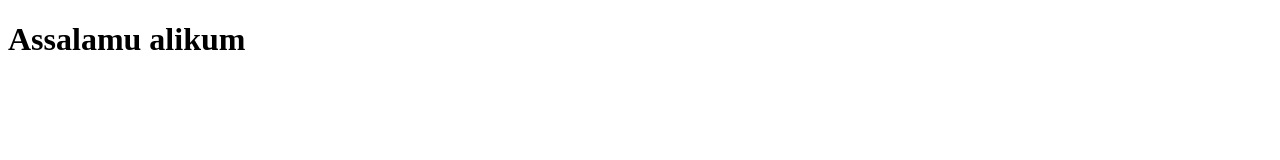
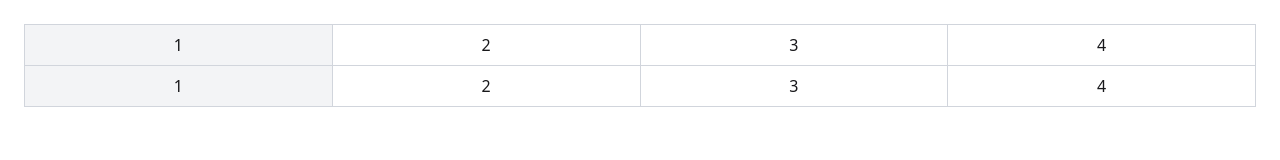
Before and after one commit to bmfaysal33/prisoners-dilemma, a plain HTML site: page index.html in a window 1280 px wide. Drawn offline with nearby package versions, Linux system fonts and the light colour scheme.

Commit message:
design done

```diff
--- a/index.html
+++ b/index.html
@@ -4,8 +4,47 @@
     <meta charset="UTF-8">
     <meta name="viewport" content="width=device-width, initial-scale=1.0">
     <title>Prisoners-dilemma</title>
+
+    <!-- Tailwind and Daisy UI cdn  -->
+
+    <link
+      href="https://cdn.jsdelivr.net/npm/daisyui@5"
+      rel="stylesheet"
+      type="text/css"
+    />
+    <script src="https://cdn.jsdelivr.net/npm/@tailwindcss/browser@4"></script>
+
+    <!-- Font awesome  -->
+    <link
+      rel="stylesheet"
+      href="https://cdnjs.cloudflare.com/ajax/libs/font-awesome/7.0.1/css/all.min.css"
+      integrity="sha512-2SwdPD6INVrV/lHTZbO2nodKhrnDdJK9/kg2XD1r9uGqPo1cUbujc+IYdlYdEErWNu69gVcYgdxlmVmzTWnetw=="
+      crossorigin="anonymous"
+      referrerpolicy="no-referrer"
+    />
+
+
 </head>
 <body>
-    <h1>Assalamu alikum</h1>
+    <div class="p-6">
+        <table class="w-full table-auto border border-gray-300 rounded">
+            <tbody>
+                <tr class="">
+                    <td class="border bg-gray-100 border-gray-300 px-3 py-2 text-center">1</td>
+                    <td class="border border-gray-300 px-3 py-2 text-center">2</td>
+                    <td class="border border-gray-300 px-3 py-2 text-center">3</td>
+                    <td class="border border-gray-300 px-3 py-2 text-center">4</td>
+
+                </tr>
+                <tr class="">
+                    <td class="border bg-gray-100 border-gray-300 px-3 py-2 text-center">1</td>
+                    <td class="border border-gray-300 px-3 py-2 text-center">2</td>
+                    <td class="border border-gray-300 px-3 py-2 text-center">3</td>
+                    <td class="border border-gray-300 px-3 py-2 text-center">4</td>
+                </tr>
+
+            </tbody>
+        </table>
+    </div>
 </body>
 </html>
```
Also changed, not shown: tailwind.config.js (added).
